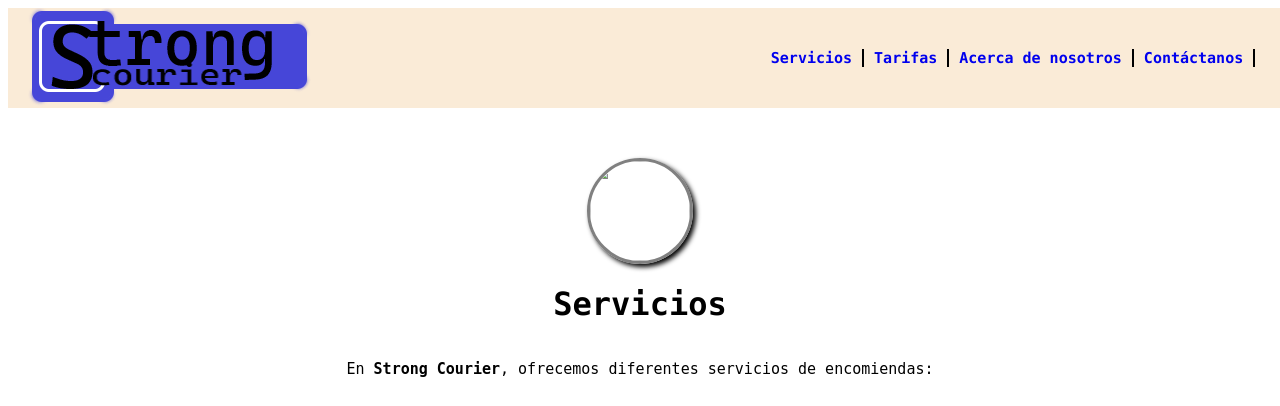
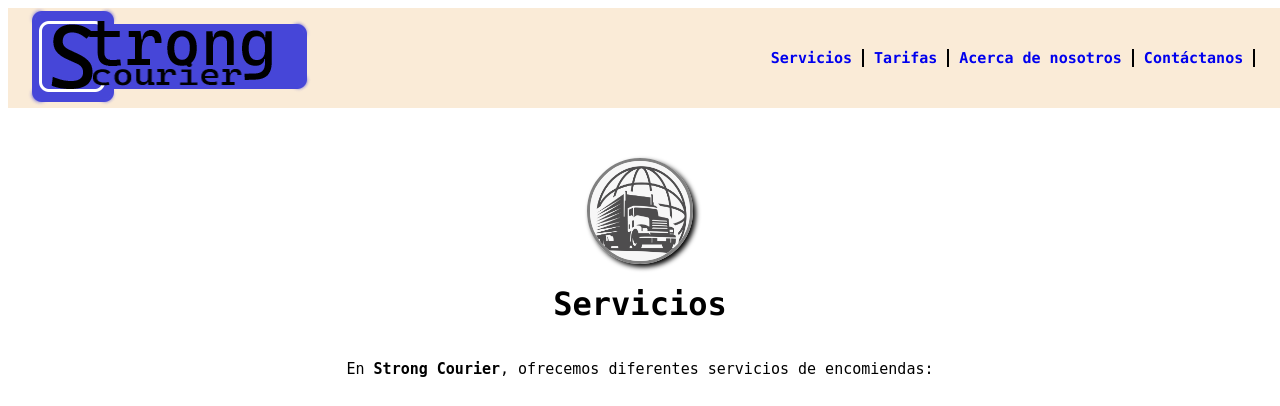
Before and after one commit to Errejota1721/shop, a plain HTML site: page index.html in a window 1280 px wide. Shown: the top 406 px of the page. Drawn offline with Linux system fonts and the light colour scheme; the site is published under a folder, as on GitHub Pages, so addresses that start at the root find nothing.

Commit message:
Update index.html

```diff
--- a/index.html
+++ b/index.html
@@ -23,7 +23,7 @@
 
     <main>
     <div id="service">
-    <img src="/img/322.png">
+    <img src="img/322.png">
     <h1 id="servicio">Servicios</h1>
     <p>En <strong>Strong Courier</strong>, ofrecemos diferentes
     servicios de encomiendas:</p>
```
